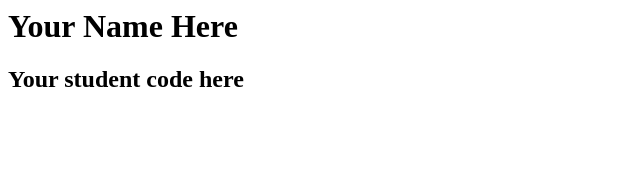
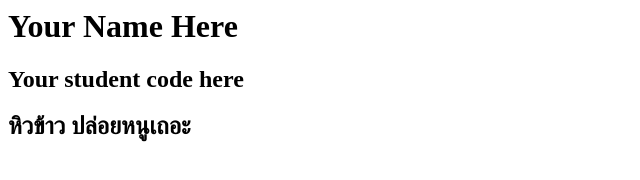
Before and after one commit to aaaumm/myweb, a plain HTML site: page index.html in a window 1280 px wide. Shown: the whole page, without its empty margins (0-640 px from the left). Drawn offline with Linux system fonts and the light colour scheme.

Commit message:
Update index.html

```diff
--- a/index.html
+++ b/index.html
@@ -2,5 +2,6 @@
  <body>
   <h1>Your Name Here</h1>
   <h2>Your student code here</h2>
+  <h2>หิวข้าว ปล่อยหนูเถอะ
  </body>
 </html>
```
